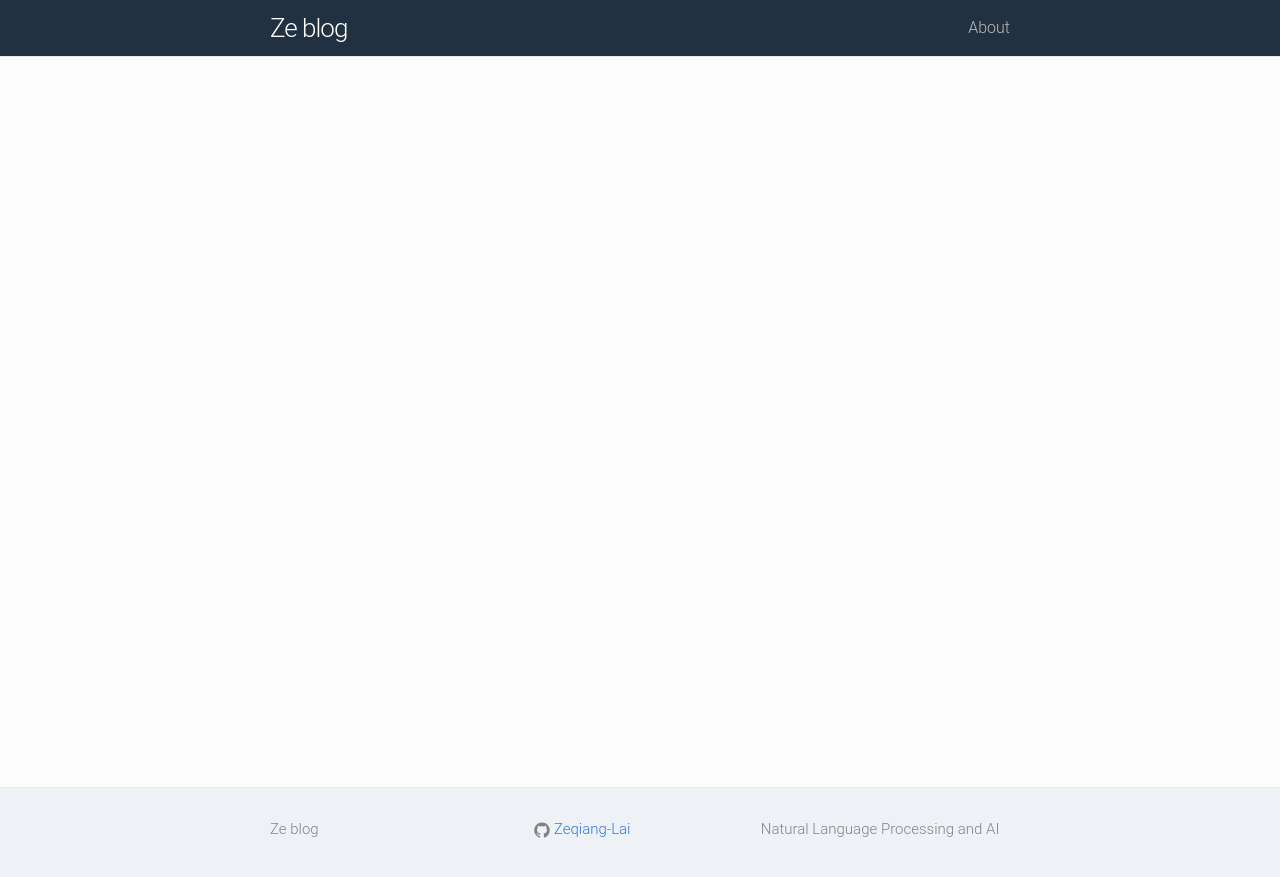
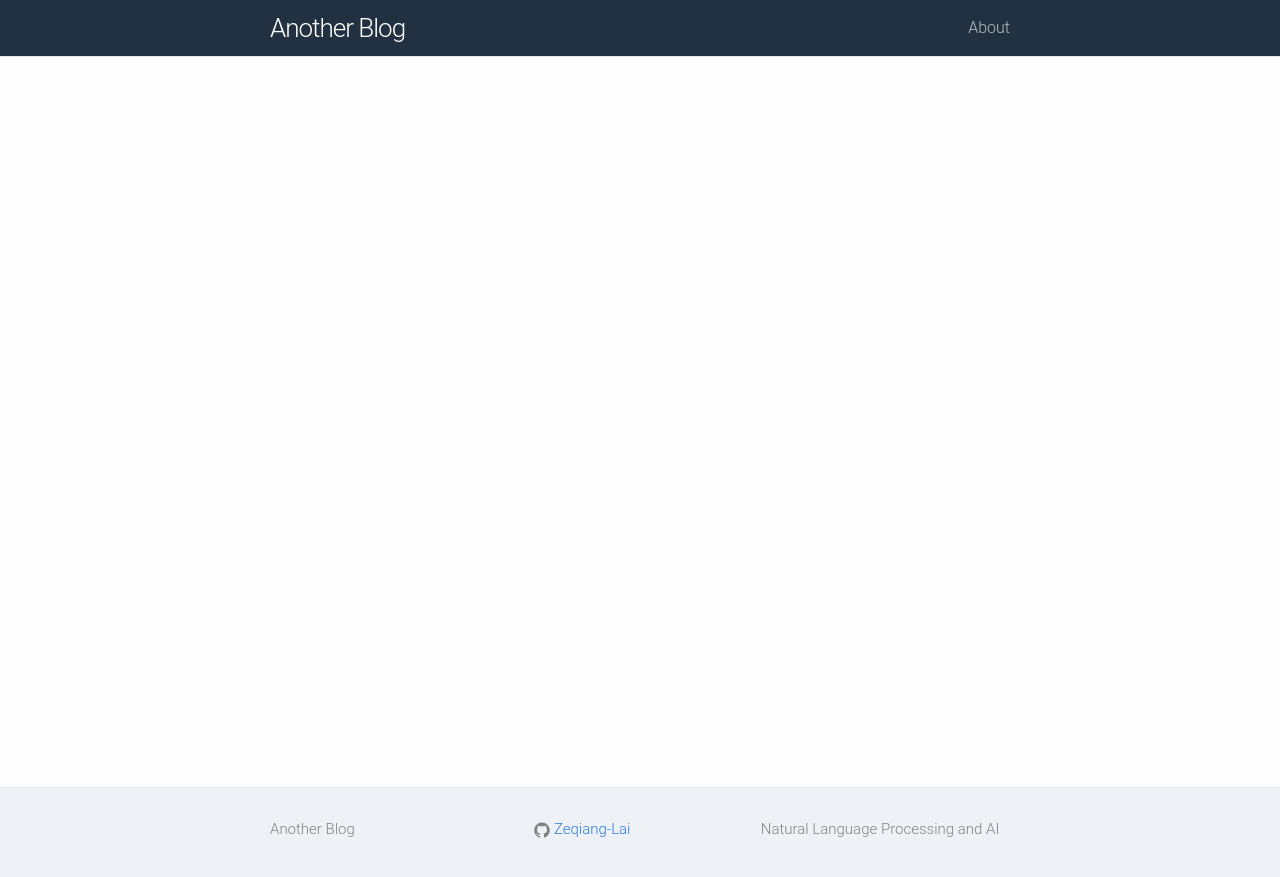
Before and after one commit to Zeqiang-Lai/en, a Jekyll site: the page built from index.md, in a window 1280 px wide. Shown: the top 877 px of the page. Built offline with Jekyll 4.4.1, drawn with Linux system fonts in a browser that asks for light colours; nearby versions of some CDN libraries.

Commit message:
Update _config.yml

```diff
--- a/_config.yml
+++ b/_config.yml
@@ -13,7 +13,7 @@
 # you will see them accessed via {{ site.title }}, {{ site.email }}, and so on.
 # You can create any custom variable you would like, and they will be accessible
 # in the templates via {{ site.myvariable }}.
-title: Ze blog
+title: Another Blog
 email: ""
 description: "Natural Language Processing and AI"
 baseurl: /en # the subpath of your site, e.g. /blog
```
